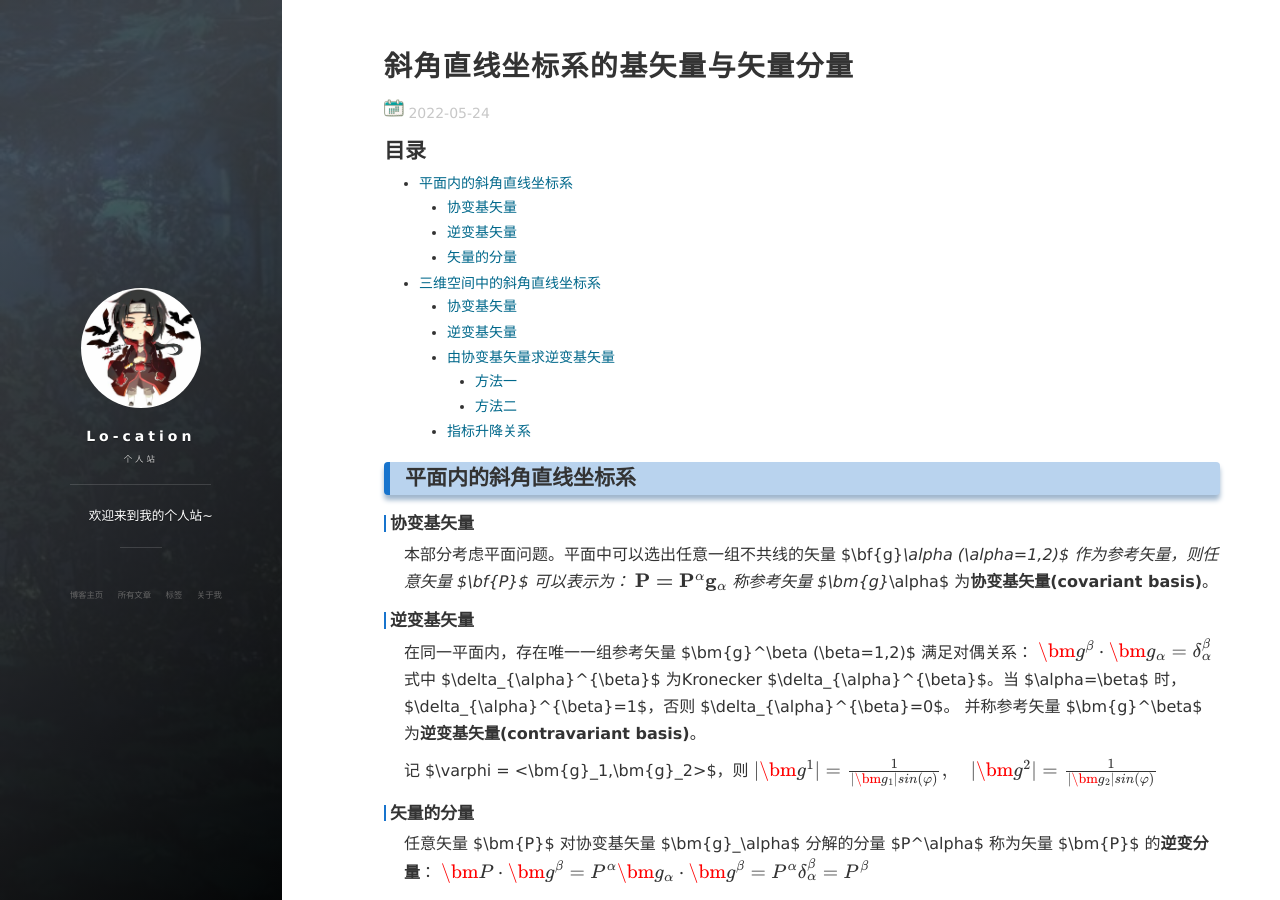
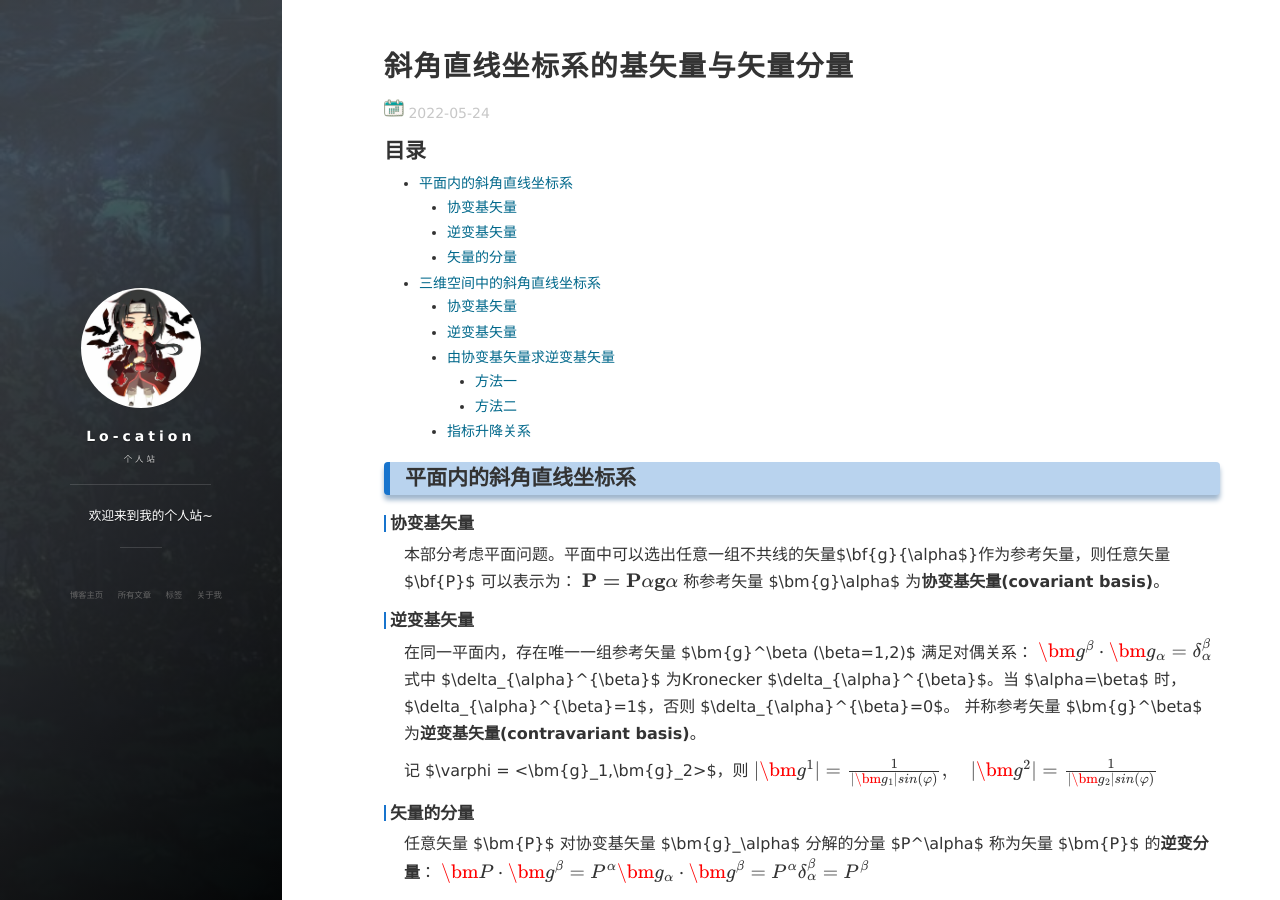
Before and after one commit to lo-cation/lo-cation.github.io, a Jekyll site: the page built from _posts/2022-05-24-covariant-contravariant.md, in a window 1280 px wide and 900 px high. Built offline with Jekyll 4.4.1, drawn with Linux system fonts in a browser that asks for light colours; nearby versions of some CDN libraries.

Commit message:
Update 2022-05-24-covariant-contravariant.md

```diff
--- a/_posts/2022-05-24-covariant-contravariant.md
+++ b/_posts/2022-05-24-covariant-contravariant.md
@@ -7,11 +7,11 @@ tags: 学习
 
 ## 平面内的斜角直线坐标系
 ### 协变基矢量
-本部分考虑平面问题。平面中可以选出任意一组不共线的矢量 $\bf{g}_\alpha (\alpha=1,2)$ 作为参考矢量，则任意矢量 $\bf{P}$ 可以表示为：
+本部分考虑平面问题。平面中可以选出任意一组不共线的矢量$\bf{g}{\alpha$}作为参考矢量，则任意矢量 $\bf{P}$ 可以表示为：
 $$
-\bf{P} = P^\alpha\bf{g}_\alpha
+\bf{P} = P\alpha\bf{g}\alpha
 $$
-称参考矢量 $\bm{g}_\alpha$ 为**协变基矢量(covariant basis)**。
+称参考矢量 $\bm{g}\alpha$ 为**协变基矢量(covariant basis)**。
 
 ### 逆变基矢量
 在同一平面内，存在唯一一组参考矢量 $\bm{g}^\beta (\beta=1,2)$ 满足对偶关系：
```
